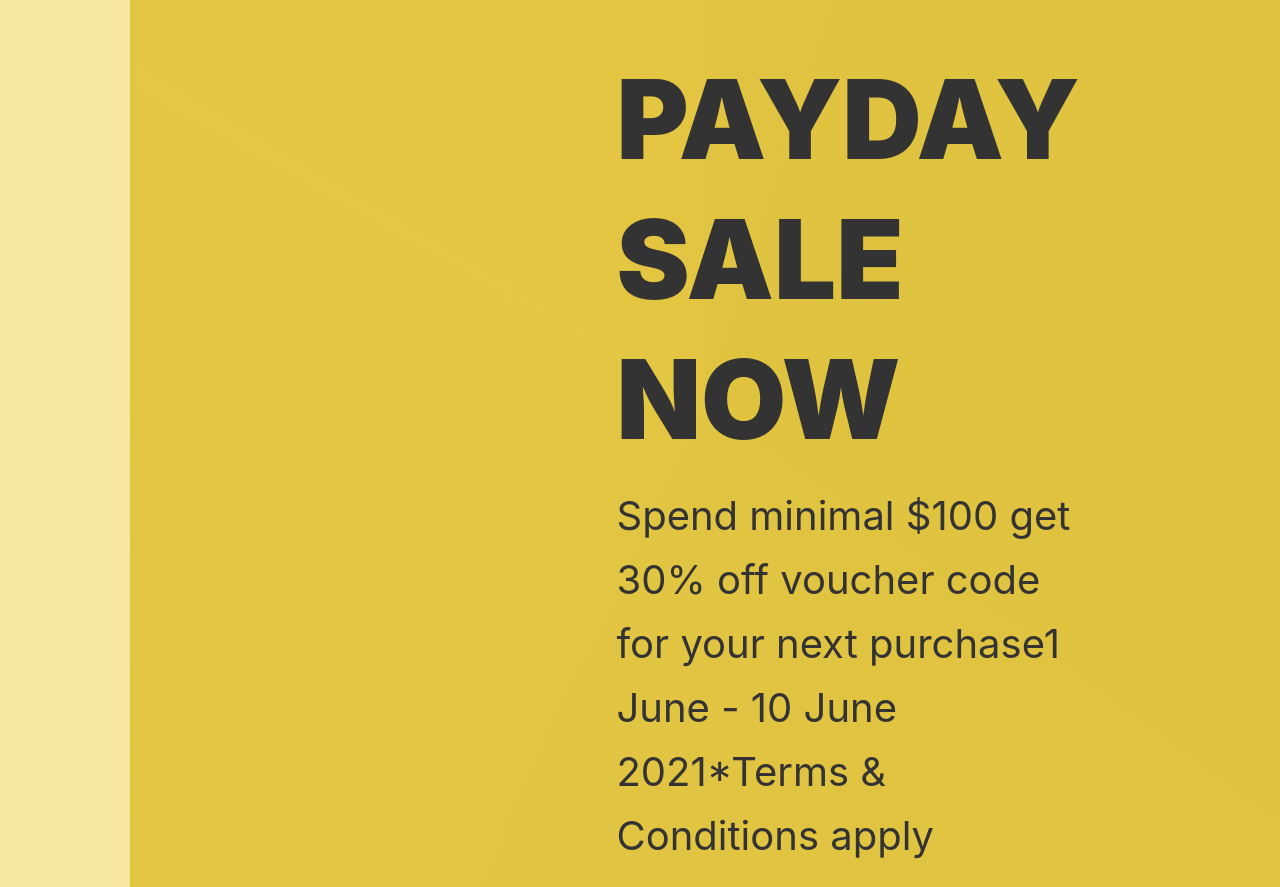
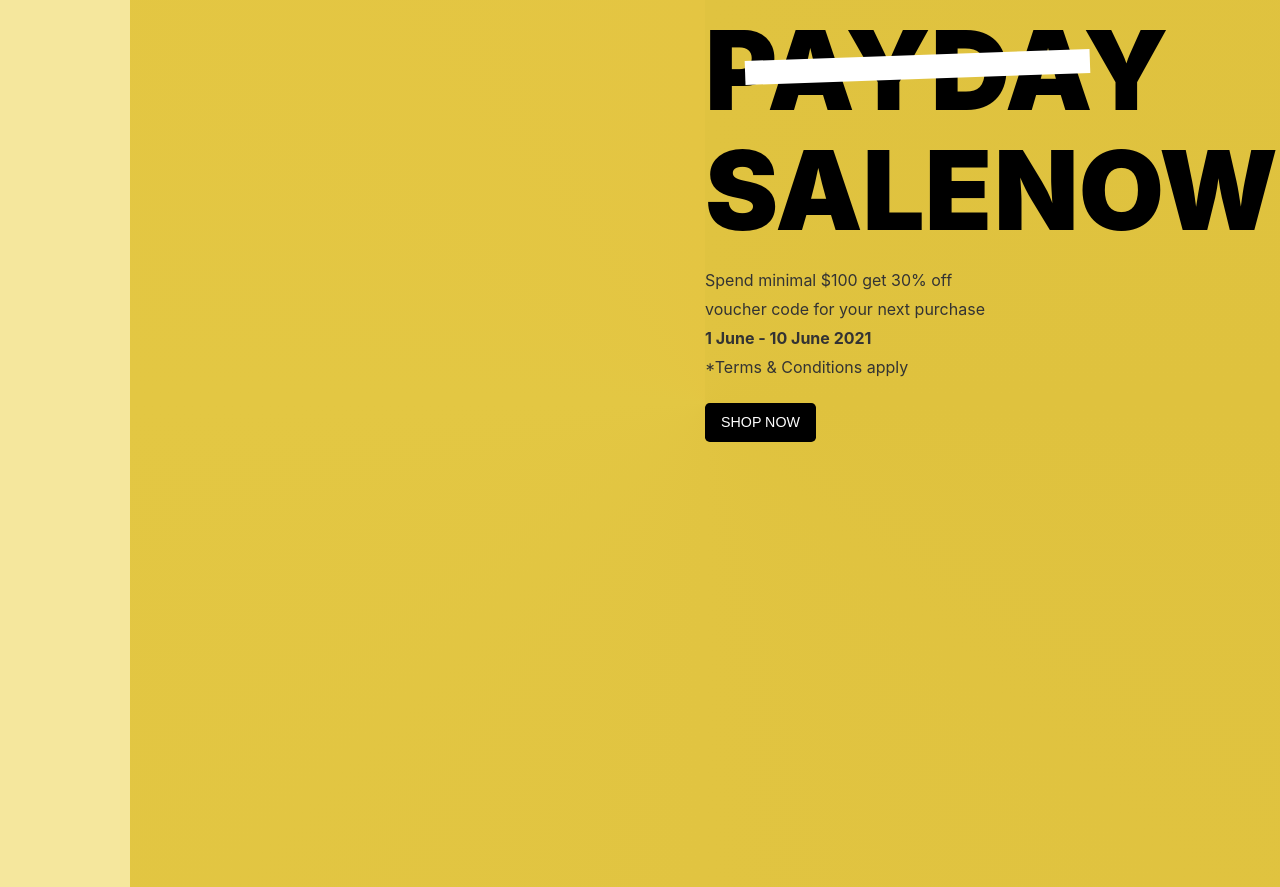
Before and after one commit to MengLee9x/shopping-website-ui, a React (Create React App) app: page / in a window 1280 px wide. Shown: the part 1380-2267 px from the top of the page. Built offline with nearby package versions, Linux system fonts and the light colour scheme.

Commit message:
update UI

```diff
--- a/src/components/FashionLanding.js
+++ b/src/components/FashionLanding.js
@@ -1,5 +1,6 @@
 import styled from "styled-components";
 import { useState } from "react";
+import ShopNowButton from "./ShopNowButton";
 
 const StyledContainer = styled.div`
   font-family: 'Poppins', sans-serif;
@@ -82,20 +83,6 @@ const StyledContainer = styled.div`
       top: 175px;
       left: 45px;
     }
-
-    .shop-now-btn {
-      position: absolute;
-      bottom: 50px;
-      left: 55px;
-      color: #fff;
-      background-color: #000000;
-      border-radius: 4.75px;
-      height: 38.95px;
-      border: none;
-      font-weight: 500;
-      font-size: 14.25px;
-      padding: 10px 16px;
-    }
   }
 
   .brand-list {
@@ -175,7 +162,7 @@ const FashionLanding = () => {
               CLOTHES.</div>
             <div> Live for influential and Innovative fashion!</div>
           </div>
-          <button className="shop-now-btn">SHOP NOW</button>
+          <ShopNowButton />
           <div className="tilted-background-white"></div>
           <div className="titled-background-yellow"></div>
         </div>
--- a/src/components/SaleAdvertisement.js
+++ b/src/components/SaleAdvertisement.js
@@ -1,4 +1,5 @@
 import styled from "styled-components"
+import ShopNowButton from "./ShopNowButton"
 
 const StyledWrapper = styled.div`
     display: flex;
@@ -8,21 +9,46 @@ const StyledWrapper = styled.div`
 
     .image {
         width: 50%;
+        position: relative;
     }
-    .notification {
+    .sale {
+        position: relative;
         width: 50%;
-        padding: 130px 200px 70px 155px;
+        z-index: 10;
+
+        p {
+            margin-bottom: 0;
+            margin-top: 0;
+        }
+
+        span {
+            display: block;
+        }
 
         .sale-banner-text {
-            display: flex;
-            flex-direction: column;
-            font-weight: 900;
+            position: relative;
             font-size: 110px;
-            word-spacing: 100vw;
-            margin-bottom: 15px;
-            line-height: 140px;
+            line-height: 120px;
+            color: black;
+            word-spacing: -20px;
             z-index: 10;
         }
+
+        .sale-description {
+            font-size: 1rem;
+        }
+
+        .tilted-background-white {
+            background-color: #fff;
+            transform: rotate(-2deg);
+            position: absolute;
+            width: 60%;
+            height: 10%;
+            top: 45px;
+            left: 40px;
+            z-index: 1;
+        }
+
     }
 `
 
@@ -30,24 +56,24 @@ const SaleAdvertisement = () => {
 
     return (
         <StyledWrapper>
-            <div className="image">Hello</div>
-            <div className="notification">
-                <div className="sale-banner-text">
-                    <div>PAYDAY</div>
-                    <div>
-                        SALE NOW
-                    </div>
-                </div>
-                <div className="notification-content">
-                    Spend minimal $100 get 30% off
-                    voucher code for your next purchase
-                    <span>1 June - 10 June 2021</span>
-                    *Terms & Conditions apply
-                </div>
-                <div className="">
+            <div className="image"></div>
 
-                </div>
-            </div>
+            <section className="sale">
+                <h1 className="sale-banner-text">
+                    <span>PAYDAY</span>
+                    <span>SALE NOW</span>
+                <div className="tilted-background-white"></div>
+
+                </h1>
+                <p className="sale-description">
+                    <span>Spend minimal $100 get 30% off</span>
+                    <span>voucher code for your next purchase</span>
+                </p>
+                <p><strong>1 June - 10 June 2021</strong></p>
+                <p>*Terms & Conditions apply</p>
+
+                <ShopNowButton />
+            </section>
         </StyledWrapper>
     )
 }
--- /dev/null
+++ b/src/components/ShopNowButton.js
@@ -0,0 +1,23 @@
+import styled from "styled-components"
+
+const StyledButton = styled.button`
+    color: #fff;
+    margin-top: 20px;
+    background-color: #000000;
+    border-radius: 4.75px;
+    height: 38.95px;
+    border: none;
+    font-weight: 500;
+    font-size: 14.25px;
+    padding: 10px 16px;
+`
+
+const ShopNowButton = () => {
+    return (
+        <StyledButton onClick={() => console.log("shopy shop")}>
+            SHOP NOW
+        </StyledButton>
+    )
+}
+
+export default ShopNowButton;
```
